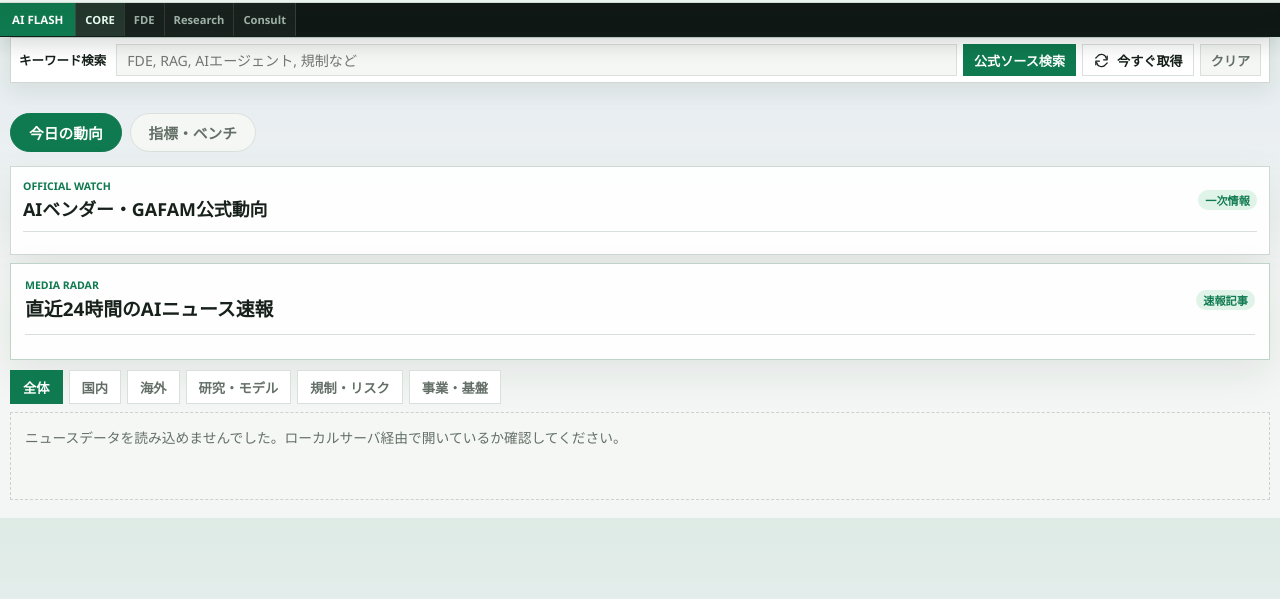
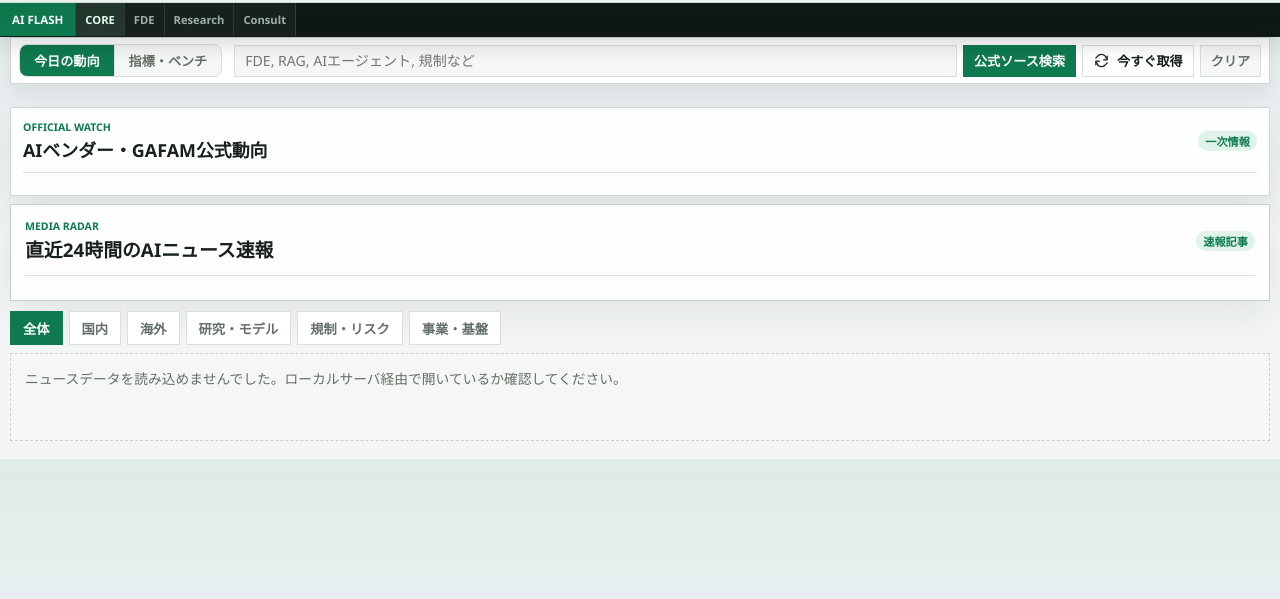
Before and after one commit to yossy0729/ai-news-catchup, a website: page index.html in a window 1280 px wide. Shown: the part 59-658 px from the top of the page. Drawn offline with Linux system fonts and the light colour scheme.

Commit message:
fix: ページタブを固定コマンドバーに統合しスマート化
- 「今日の動向/指標・ベンチ」をセグメント型タブに変更（小型・タブらしく）
- タブを固定の検索バー行へ移動し1行に統合（左:タブ / 右:検索＋各ボタン）
- スクロールしてもタブが常に操作可能（固定top96）
- 検索を pageToday の外へ出し、指標タブでの空欄ギャップを解消
ブラウザで固定・同一行・切替・常時表示を実測確認。

```diff
--- a/index.html
+++ b/index.html
@@ -42,9 +42,28 @@
         </div>
       </header>
 
-      <div class="page-tabs" role="tablist" aria-label="表示切替">
-        <button class="page-tab active" type="button" data-page="today">今日の動向</button>
-        <button class="page-tab" type="button" data-page="metrics">指標・ベンチ</button>
+      <div class="search-panel command-bar" role="search">
+        <div class="page-tabs" role="tablist" aria-label="表示切替">
+          <button class="page-tab active" type="button" data-page="today">今日の動向</button>
+          <button class="page-tab" type="button" data-page="metrics">指標・ベンチ</button>
+        </div>
+        <div class="search-box">
+          <input id="keywordSearch" type="search" aria-label="キーワード検索" placeholder="FDE, RAG, AIエージェント, 規制など">
+          <button id="sourceSearch" class="text-button primary" type="button">公式ソース検索</button>
+          <button id="runUpdate" class="update-button" type="button" aria-label="今すぐ取得">
+            <svg viewBox="0 0 24 24" aria-hidden="true">
+              <path d="M20 6v5h-5"></path>
+              <path d="M4 18v-5h5"></path>
+              <path d="M18.8 9A7 7 0 0 0 6.3 6.2L4 8.4"></path>
+              <path d="M5.2 15A7 7 0 0 0 17.7 17.8L20 15.6"></path>
+            </svg>
+            <span>今すぐ取得</span>
+          </button>
+          <button id="clearSearch" class="text-button" type="button">クリア</button>
+        </div>
+        <p id="searchStatus" class="search-status" hidden></p>
+        <button id="saveCandidates" class="text-button save-button" type="button" disabled>候補を保存</button>
+        <div id="sourceSearchResults" class="source-results" aria-live="polite"></div>
       </div>
 
       <main>
@@ -61,29 +80,6 @@
           <div id="tickerTrack" class="ticker-track"></div>
         </div>
       </div>
-
-        <section class="category-workspace">
-          <div class="search-panel" role="search">
-            <label for="keywordSearch">キーワード検索</label>
-            <div class="search-box">
-              <input id="keywordSearch" type="search" placeholder="FDE, RAG, AIエージェント, 規制など">
-              <button id="sourceSearch" class="text-button primary" type="button">公式ソース検索</button>
-              <button id="runUpdate" class="update-button" type="button" aria-label="今すぐ取得">
-                <svg viewBox="0 0 24 24" aria-hidden="true">
-                  <path d="M20 6v5h-5"></path>
-                  <path d="M4 18v-5h5"></path>
-                  <path d="M18.8 9A7 7 0 0 0 6.3 6.2L4 8.4"></path>
-                  <path d="M5.2 15A7 7 0 0 0 17.7 17.8L20 15.6"></path>
-                </svg>
-                <span>今すぐ取得</span>
-              </button>
-              <button id="clearSearch" class="text-button" type="button">クリア</button>
-            </div>
-            <p id="searchStatus" class="search-status" hidden></p>
-            <button id="saveCandidates" class="text-button save-button" type="button" disabled>候補を保存</button>
-            <div id="sourceSearchResults" class="source-results" aria-live="polite"></div>
-          </div>
-        </section>
 
         <section class="official-radar" aria-label="AIベンダー・GAFAM公式動向">
           <div class="section-title-row official-title-row">
--- a/styles.css
+++ b/styles.css
@@ -183,28 +183,54 @@ h1 {
   font-size: 0.72rem;
 }
 
-/* 大カテゴリの切替タブ（今日の動向 / 指標・ベンチ） */
+/* コマンドバー: タブ＋検索を1行に（固定表示・常に操作可能） */
+.search-panel.command-bar {
+  display: flex;
+  flex-wrap: wrap;
+  align-items: center;
+  gap: 8px 12px;
+}
+
+.command-bar .search-box {
+  margin-left: auto;
+  flex: 1 1 360px;
+}
+
+.command-bar .search-status,
+.command-bar .save-button,
+.command-bar .source-results {
+  flex-basis: 100%;
+}
+
+/* 大カテゴリ切替: セグメント型タブ（今日の動向 / 指標・ベンチ） */
 .page-tabs {
-  display: flex;
-  gap: 8px;
-  margin: 14px 0 6px;
+  display: inline-flex;
+  margin: 0;
+  border: 1px solid var(--line);
+  border-radius: 8px;
+  overflow: hidden;
+  background: var(--surface-soft);
+  flex: 0 0 auto;
 }
 
 .page-tab {
-  padding: 8px 18px;
-  font-size: 0.92rem;
+  padding: 6px 14px;
+  font-size: 0.82rem;
   font-weight: 600;
   color: var(--muted);
-  background: var(--surface-soft);
-  border: 1px solid var(--line);
-  border-radius: 999px;
+  background: transparent;
+  border: 0;
+  border-radius: 0;
   cursor: pointer;
+}
+
+.page-tab + .page-tab {
+  border-left: 1px solid var(--line);
 }
 
 .page-tab.active {
   color: var(--surface);
   background: var(--green);
-  border-color: var(--green);
 }
 
 .page {
```
